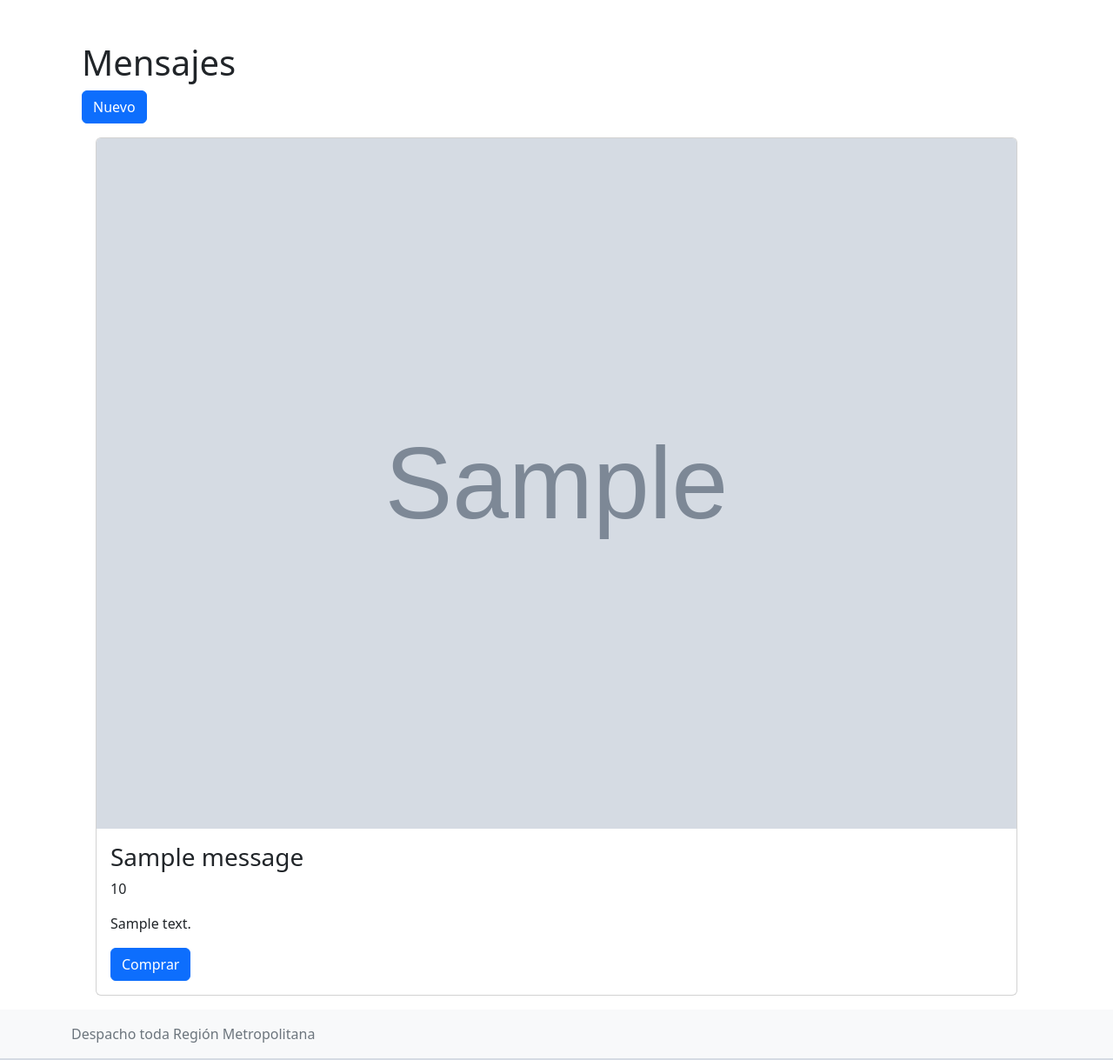
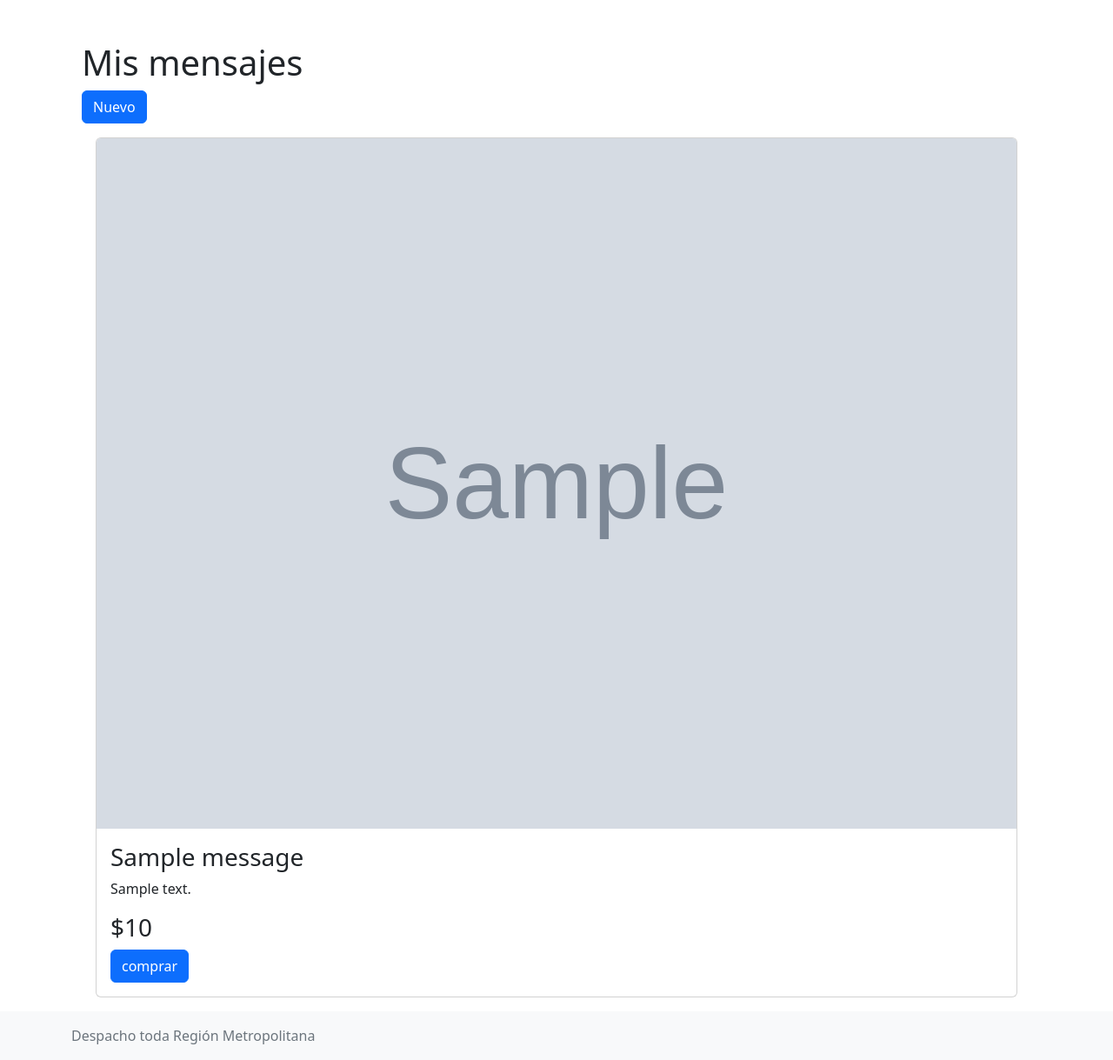
Before and after one commit to Cayigreat/flask_bootstrap, a Flask app: page / in a window 1280 px wide. Shown: the part 56-1275 px from the top of the page at 87% size. Run offline with Flask 2, Linux system fonts and the light colour scheme; tables that the repository leaves empty hold one stand-in row (values such as "Sample post"); grey boxes marked "Sample" are stand-in pictures.

Commit message:
precio correcto

```diff
--- a/app/templates/index.html
+++ b/app/templates/index.html
@@ -6,31 +6,30 @@
 <!-- Begin page content -->
 <main class="flex-shrink-0">
   <div class="container">
-    <h1>Mensajes</h1>
+    <h1>Mis mensajes</h1>
     <a href="{{ url_for('messages.create')}}" class = 'btn btn-primary'>Nuevo</a>
 
     {% for message in messages %}
     {% if loop.index0 % 3 == 0 %}
   <div class="row">
     {% endif %}
-
       <div class="col">
         <div class='card m-3' >
             <img src="{{ message['picture']}}" class = 'card-img-top' alt="{{ message['title']}}"  >
             <div class="card-body">
             <h3 class="card-title">{{ message['title'] }}</h3>
-            <p class="card-text">{{ message['price'] }}</p>
             <p class="card-text">{{ message['content'] }}</p>
+            {% if message['price'] %}
+            <h3 class="card-title">{{ "${:}".format(message['price']) }}</h3>
+            {% endif %}
             {% if message.user == current_user %}
             <a href="{{ url_for('messages.update', id = message.id)}}" class="btn btn-warning">Actualizar</a>
             <form action="{{url_for('messages.delete')}}" method="post" onsubmit ="return confirm('Estás seguro?')" class="d-inline">
               <input type="hidden" name="id" value="{{message.id}}">
               <input type="submit" value="Eliminar" class="btn btn-danger">
             </form>
-            {% else %}
-            {% if message['link'] != 'None' %}
-            <a href="{{message['link']}}" class="btn btn-primary">Comprar</a>
-            {% endif %}
+            {% elif message['link'] != 'None' %}
+            <a href="{{message['link']}}" class="btn btn-primary">comprar</a>
             {% endif %}
             </div>
         </div>
--- a/app/templates/messages/update.html
+++ b/app/templates/messages/update.html
@@ -21,7 +21,7 @@
               rows="15"
               cols="60"
               class="form-control"
-              >{{ message.content }}</textarea>
+              >{{ request.form.['content'] }}</textarea>
     <label for="price">Precio</label>
     <input type="text" name="price" id="price">
     <label for="link">Link de Pago</label>
```
